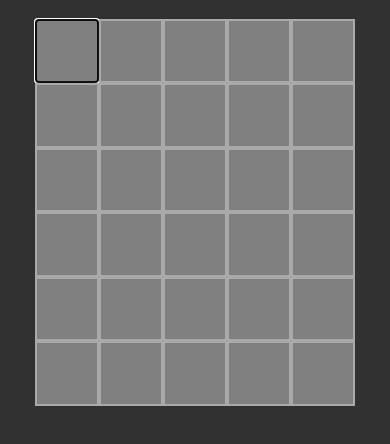
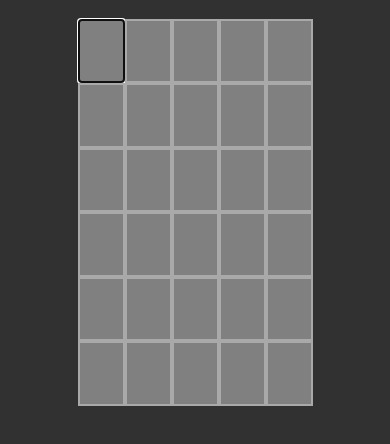
Before and after one commit to pzeise/nerdle, a plain HTML site: page index.html in a window 390 px wide. Shown: the part 102-546 px from the top of the page. Drawn offline with Linux system fonts and the light colour scheme.

Commit message:
still distracted with mobile

```diff
--- a/style.css
+++ b/style.css
@@ -35,8 +35,8 @@ input {
 
 @media (max-width: 800px) {
     input {
-        font-size: fill;
-        width: 15%;
+        font-size: 6vw;
+        width: 10vw;
         height: calc(100vw * .15);
         }
 }
```
